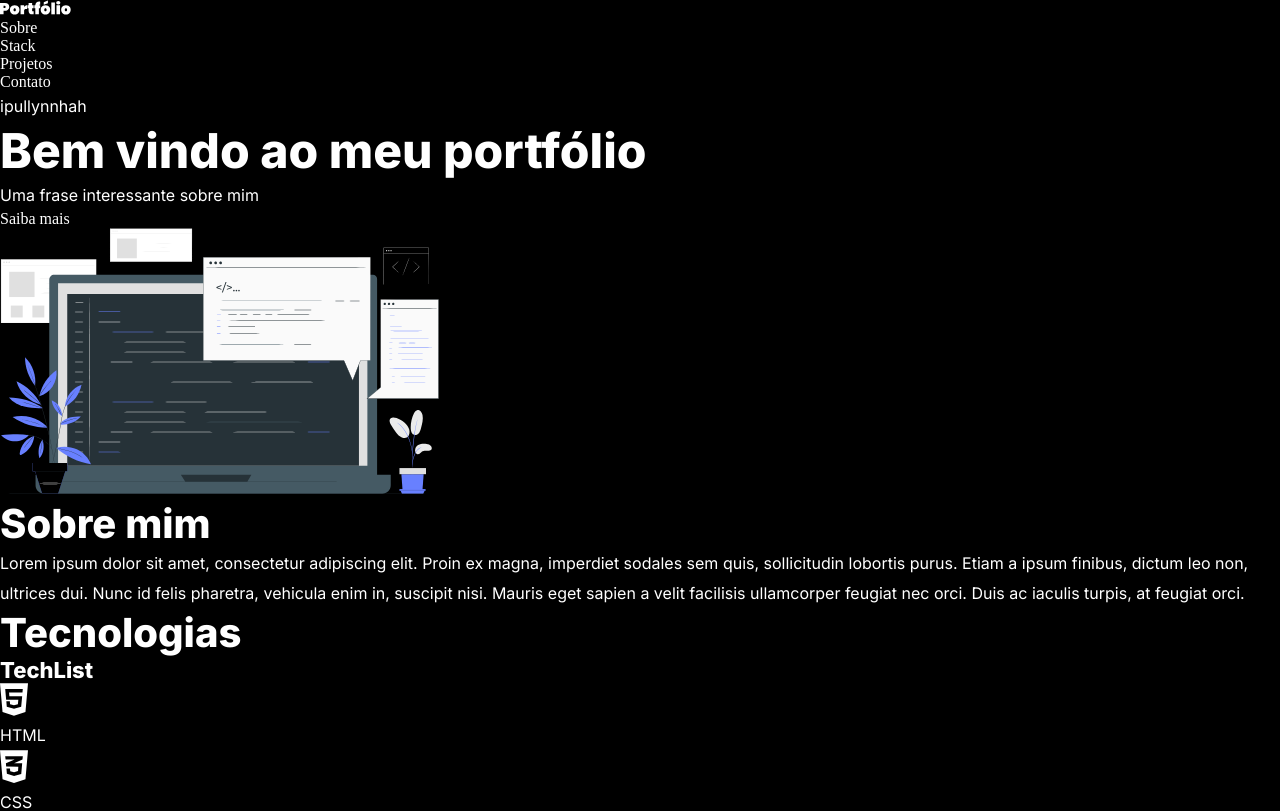
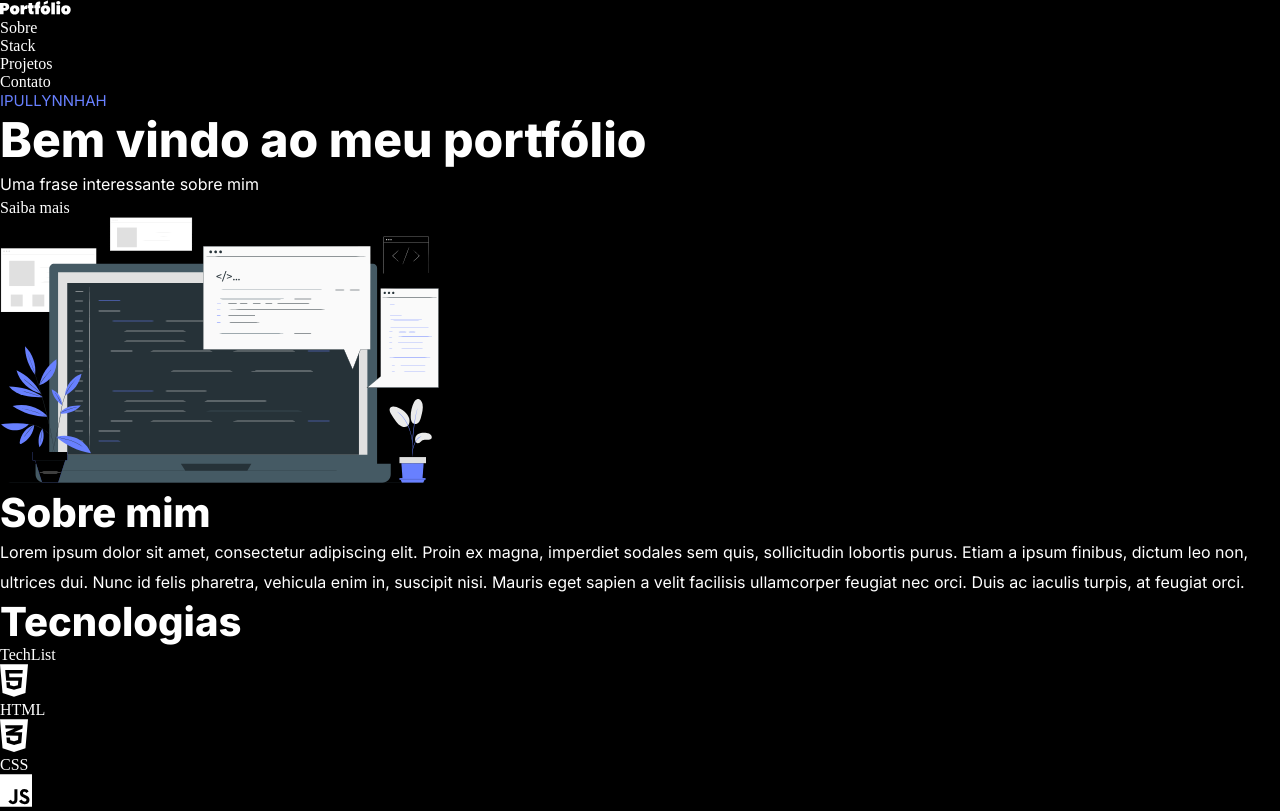
Before and after one commit to ipullynnhah/m3-s1-entrega-porfolio-ipullynnhah, a React (Vite) app: page / in a window 1280 px wide. Shown: the top 811 px of the page. Built offline with nearby package versions, Linux system fonts and the light colour scheme.

Commit message:
feat: edit typography and add add classes to index.jsx

```diff
--- a/src/components/AboutMeSection/index.jsx
+++ b/src/components/AboutMeSection/index.jsx
@@ -2,8 +2,8 @@
 export function AboutMeSection() {
   return (
     <section>
-      <h2>Sobre mim</h2>
-      <p>
+      <h2 className={"title md"}>Sobre mim</h2>
+      <p className={"text"}>
         Lorem ipsum dolor sit amet, consectetur adipiscing elit. Proin ex magna,
         imperdiet sodales sem quis, sollicitudin lobortis purus. Etiam a ipsum
         finibus, dictum leo non, ultrices dui. Nunc id felis pharetra, vehicula
--- a/src/components/BannerSection/index.jsx
+++ b/src/components/BannerSection/index.jsx
@@ -6,9 +6,9 @@ export function BannerSection() {
   return (
     <section>
       <div>
-        <p>{username}</p>
-        <h1>Bem vindo ao meu portfólio</h1>
-        <p>Uma frase interessante sobre mim</p>
+        <p className={"username"}>{username}</p>
+        <h1 className={"title lg"}>Bem vindo ao meu portfólio</h1>
+        <p className={"text"}>Uma frase interessante sobre mim</p>
         <Link url={"#about-me"}>Saiba mais</Link>
       </div>
       <img src={banner} alt={"Desenho de um notebook com código solto"} />
--- a/src/components/Footer/index.jsx
+++ b/src/components/Footer/index.jsx
@@ -6,11 +6,11 @@ export function Footer() {
   return (
     <footer>
       <div>
-        <h2>Contato</h2>
+        <h2 className={"title md"}>Contato</h2>
         <ContactList />
       </div>
 
-      <p>Todos os direitos reservados - {user}</p>
+      <p className={"text"}>Todos os direitos reservados - {user}</p>
     </footer>
   );
 }
--- a/src/components/ProjectSection/ProjectList/ProjectCard/index.jsx
+++ b/src/components/ProjectSection/ProjectList/ProjectCard/index.jsx
@@ -5,10 +5,10 @@ export function ProjectCard({ name, link, repo, description }) {
   return (
     <li>
       <div>
-        <h3>{name}</h3>
+        <h3 className={"title sm"}>{name}</h3>
         <LinkIcon name={name} url={repo} icon={githubIcon} />
       </div>
-      <p>{description}</p>
+      <p className={"text"}>{description}</p>
       <a href={link}>Saiba mais</a>
     </li>
   );
--- a/src/components/ProjectSection/index.jsx
+++ b/src/components/ProjectSection/index.jsx
@@ -3,7 +3,7 @@ import { ProjectList } from "./ProjectList";
 export function ProjectSection() {
   return (
     <section>
-      <h2>Projetos</h2>
+      <h2 className={"title md"}>Projetos</h2>
       <ProjectList />
     </section>
   );
--- a/src/components/TechSection/index.jsx
+++ b/src/components/TechSection/index.jsx
@@ -3,7 +3,7 @@ import { TechList } from "./TechList";
 export function TechSection() {
   return (
     <section>
-      <h2>Tecnologias</h2>
+      <h2 className={"title md"}>Tecnologias</h2>
       <TechList />
     </section>
   );
--- a/src/styles/globalStyles.css
+++ b/src/styles/globalStyles.css
@@ -11,7 +11,7 @@
   --font-title2: 800 var(--font-clamp2) "Inter", sans-serif;
   --font-title3: 800 1.375rem "Inter", sans-serif;
 
-  --font-username: 400 0.875rem "Inter", sans-serif;
+  --font-username: 400 0.9375rem "Inter", sans-serif;
   --font-link: 700 1rem/1.875 "Inter", sans-serif;
   --font-text: 400 1rem/1.875 "Inter", sans-serif;
 
--- a/src/styles/typography.css
+++ b/src/styles/typography.css
@@ -1,15 +1,21 @@
-h1 {
+.title.lg {
   font: var(--font-title1);
 }
 
-h2 {
+.title.md {
   font: var(--font-title2);
 }
 
-h3 {
+.title.sm {
   font: var(--font-title3);
 }
 
-p {
+.text {
   font: var(--font-text);
 }
+
+.username {
+  font: var(--font-username);
+  text-transform: uppercase;
+  color: var(--color-brand);
+}
```
